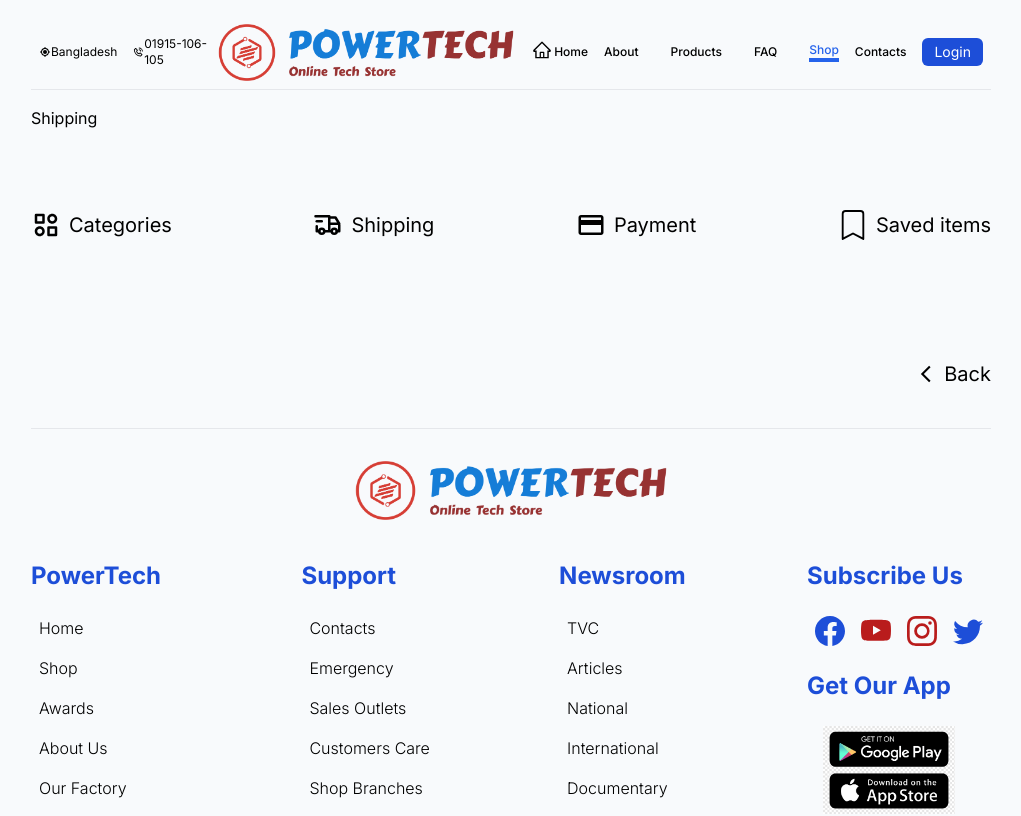
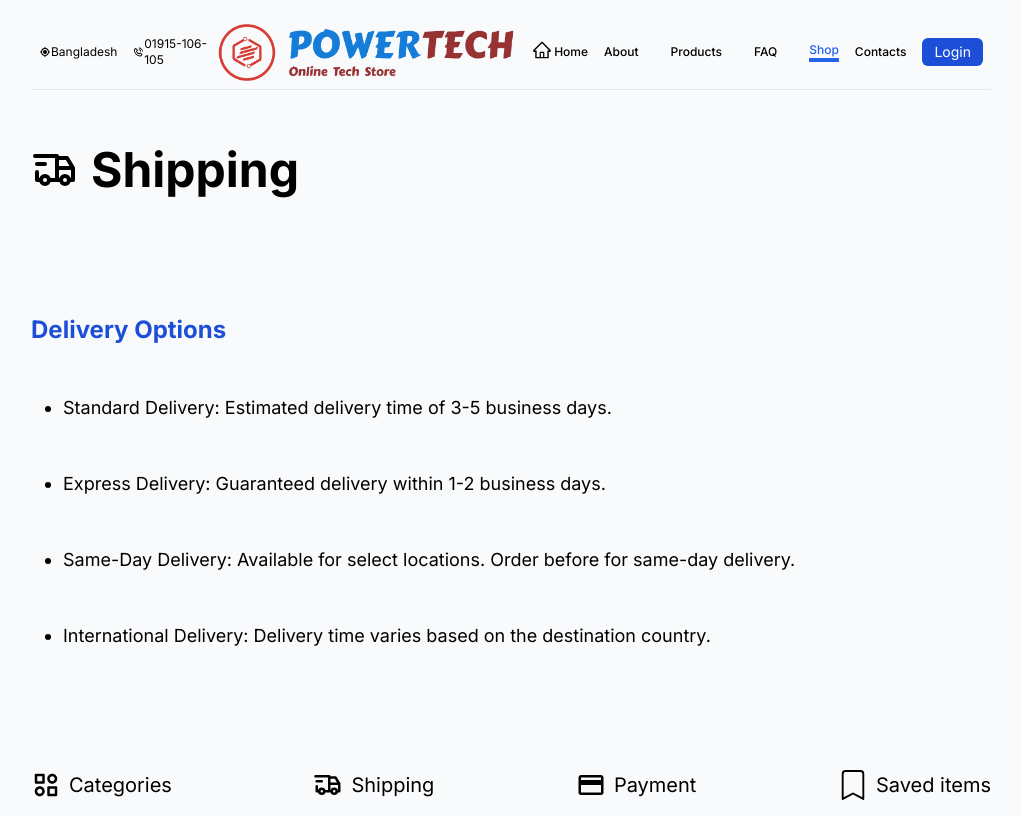
Before and after one commit to rakibulhasan933/power-tech-client, a Next.js app: page /shop/shipping in a window 1280 px wide. Shown: the top 816 px of the page, without its empty margins (129-1150 px from the left). Built offline with nearby package versions, Linux system fonts and the light colour scheme.

Commit message:
[ADD] shipping card

```diff
--- a/app/shop/shipping/page.js
+++ b/app/shop/shipping/page.js
@@ -1,8 +1,34 @@
 import React from 'react'
+import { TbTruckDelivery } from 'react-icons/tb'
 
 function Shipping() {
 	return (
-		<div>Shipping</div>
+		<div className='my-4'>
+			<div className="py-4">
+				<div className="flex flex-row items-center py-2 mb-24">
+					<TbTruckDelivery className='text-5xl font-bold' />
+					<h2 className='ml-3 text-5xl font-bold'>Shipping</h2>
+				</div>
+			</div>
+			<div className="">
+				<h2 className="mb-6 text-2xl font-bold text-blue-700">Delivery Options</h2>
+				<ul className="flex flex-col px-8 list-disc">
+					<li className="my-6 text-lg font-normal">
+						Standard Delivery: Estimated delivery time of 3-5 business days.
+					</li>
+					<li className="my-6 text-lg font-normal">
+						Express Delivery: Guaranteed delivery within 1-2 business days.
+					</li>
+					<li className="my-6 text-lg font-normal">
+						Same-Day Delivery: Available for select locations. Order before for same-day delivery.
+					</li>
+					<li className="my-6 text-lg font-normal">International Delivery: Delivery time varies based on the destination country.</li>
+				</ul>
+			</div>
+			<div className=""></div>
+			<div className=""></div>
+			<div className=""></div>
+		</div>
 	)
 }
 
```
